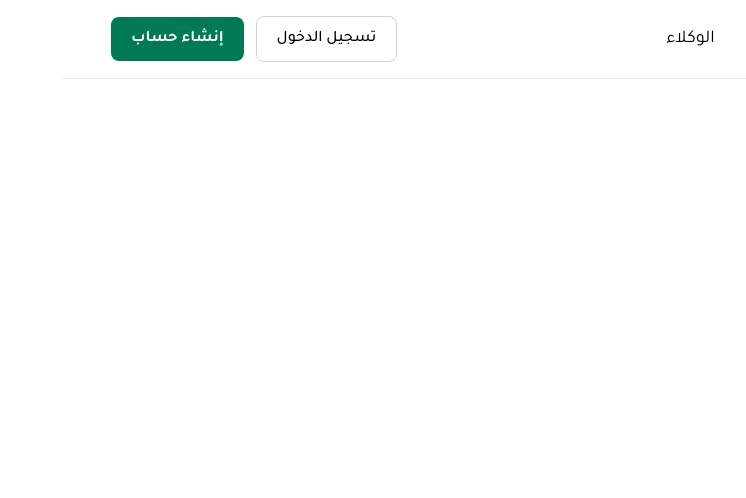
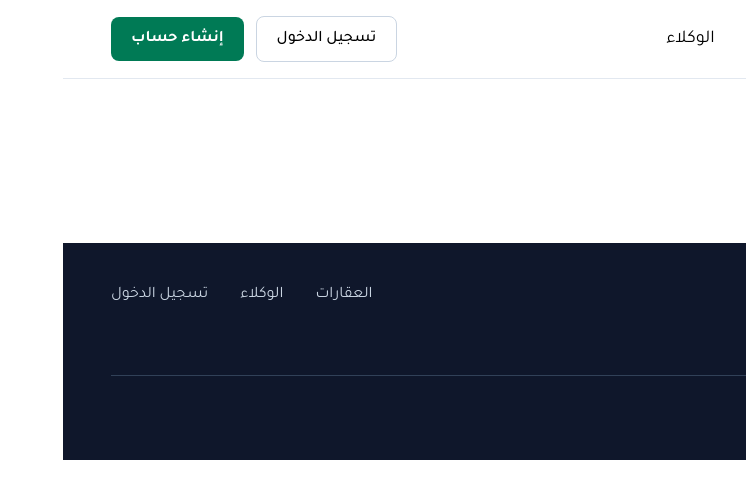
Before and after one commit to waleedsolaeman8-design/sakan, a React (Vite) app: page / in a window 1280 px wide. Shown: the top 498 px of the page, without its empty margins (534-1280 px from the left). Built offline with nearby package versions, Linux system fonts and the light colour scheme.

Commit message:
feat: add Footer to layout

```diff
--- a/src/App.tsx
+++ b/src/App.tsx
@@ -1,7 +1,15 @@
-import Header from './components/Header'
-
+import { Route, Routes } from 'react-router'
+import Layout from './components/Layout'
+import HomePage from './pages/HomePage'
+import NotFoundPage from './pages/NotFoundPage'
 function App() {
-  return <Header />
+    return (
+    <Routes>
+      <Route element={<Layout />}>
+        <Route path="/" element={<HomePage />} />
+        <Route path="*" element={<NotFoundPage />} />
+      </Route>
+    </Routes>
+  )
 }
-
 export default App
--- /dev/null
+++ b/src/components/Footer.tsx
@@ -0,0 +1,19 @@
+import { Link } from 'react-router'
+export default function Footer() {
+  return (
+    <footer className="mt-16 bg-slate-900 px-12 py-10 text-slate-300">
+     <div className="flex items-start justify-between gap-8">
+      <div>
+        <h2 className="text-3xl font-bold text-white">سَكَن</h2>
+        <p>منصة عقارات أردنية لعرض الشقق والفلل والأراضي والمكاتب للبيع والإيجار.</p>
+      </div>
+      <nav className="flex gap-8">
+  <Link to="/properties">العقارات</Link>
+  <Link to="/agents">الوكلاء</Link>
+  <Link to="/login">تسجيل الدخول</Link>
+</nav>
+</div>
+      <p className="mt-8 border-t border-slate-700 pt-6 text-sm text-slate-400">© 2026 سَكَن. جميع الحقوق محفوظة.</p>
+    </footer>
+  )
+}
--- /dev/null
+++ b/src/components/Layout.tsx
@@ -0,0 +1,15 @@
+import { Outlet } from 'react-router'
+import Header from './Header'
+import Footer from './Footer'
+
+export default function Layout() {
+  return (
+    <>
+      <Header />
+      <main>
+        <Outlet />
+      </main>
+      <Footer />
+    </>
+  )
+}
--- /dev/null
+++ b/src/pages/NotFoundPage.tsx
@@ -0,0 +1,3 @@
+export default function NotFoundPage() {
+  return <h1>الصفحة غير موجودة</h1>
+}
```
